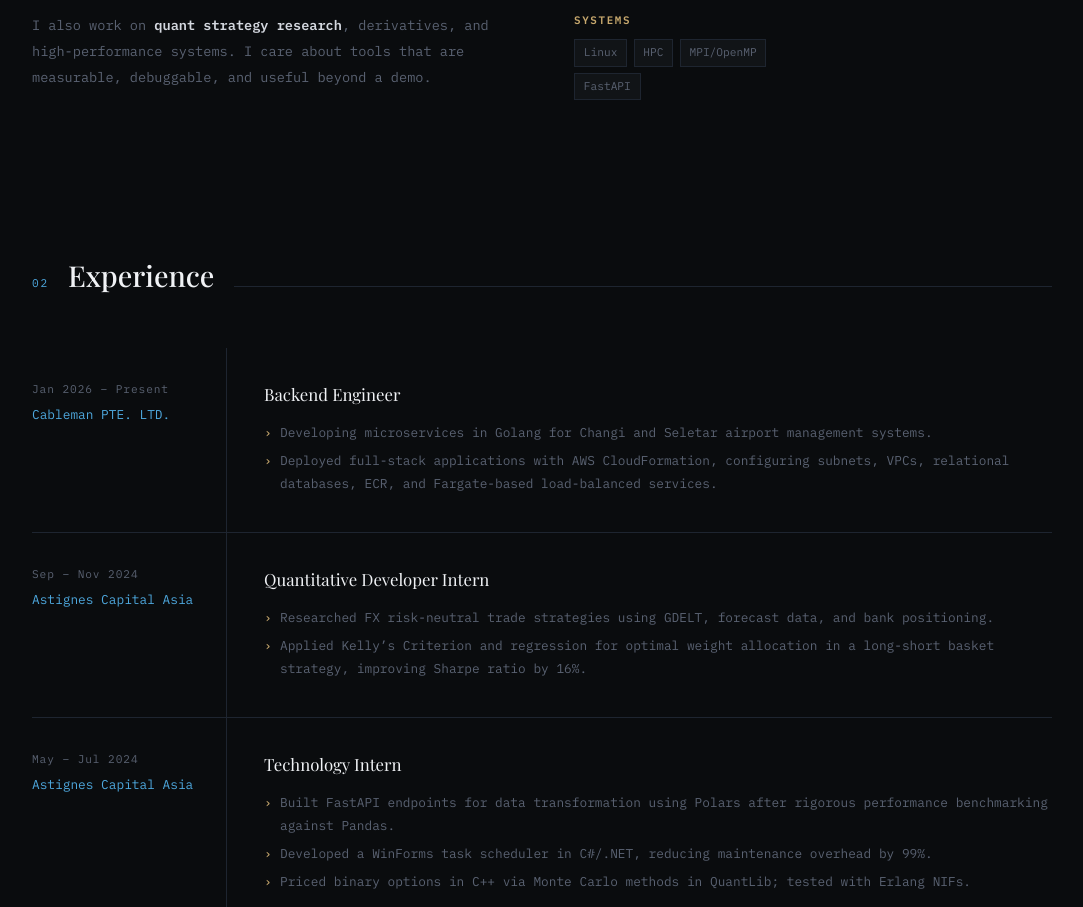
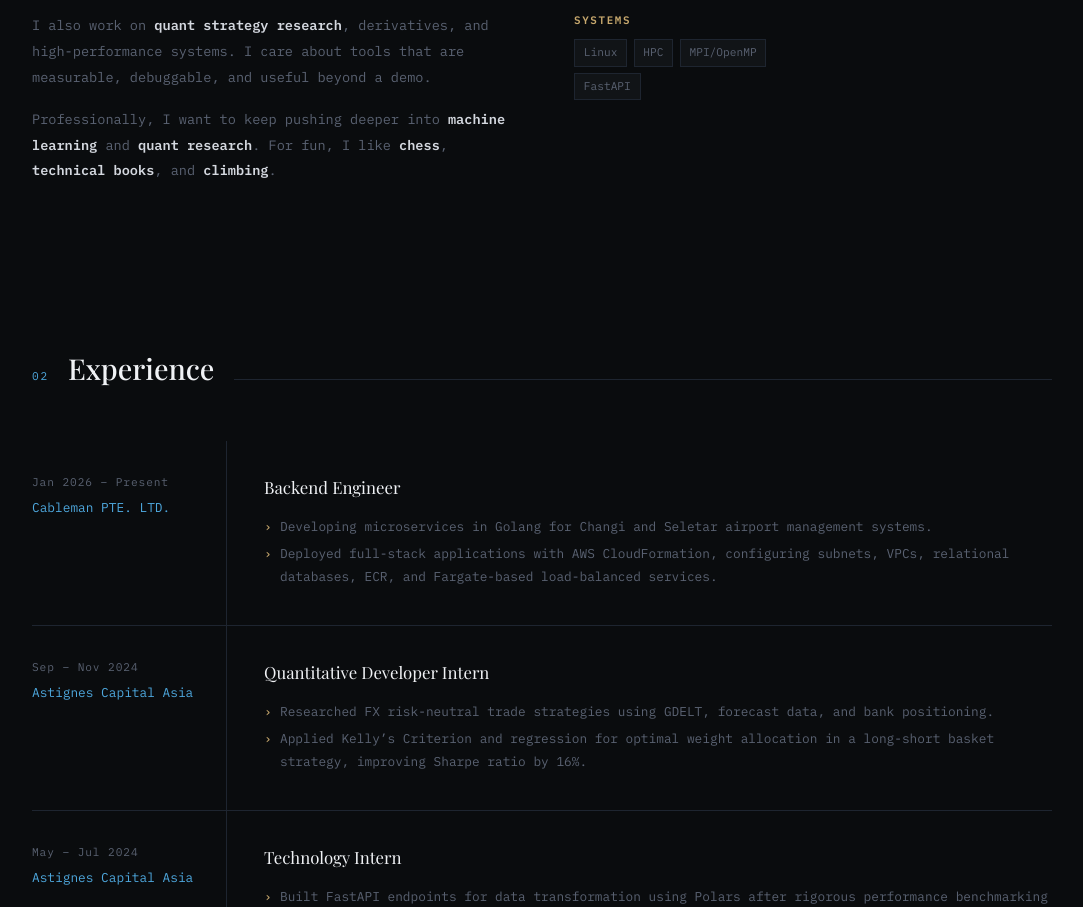
Before and after one commit to lakshya-aga/lakshya-aga.github.io, a website: page index.html in a window 1280 px wide. Shown: the part 1797-2704 px from the top of the page, without its empty margins (98-1181 px from the left). Drawn offline with nearby package versions, Linux system fonts and the light colour scheme.

Commit message:
Add personal goals and interests to intro

```diff
--- a/index.html
+++ b/index.html
@@ -503,6 +503,7 @@
         <p>I&rsquo;m an <strong>engineer</strong> from Nanyang Technological University focused on <strong>agentic AI</strong>, <strong>quant research infrastructure</strong>, and <strong>practical systems design</strong>.</p>
         <p>I build MCP servers, retrieval systems, market-data wrappers, pricing services, and research pipelines that help humans and models work with code and data more effectively.</p>
         <p>I also work on <strong>quant strategy research</strong>, derivatives, and high-performance systems. I care about tools that are measurable, debuggable, and useful beyond a demo.</p>
+        <p>Professionally, I want to keep pushing deeper into <strong>machine learning</strong> and <strong>quant research</strong>. For fun, I like <strong>chess</strong>, <strong>technical books</strong>, and <strong>climbing</strong>.</p>
       </div>
       <div class="reveal">
         <div class="skills-grid">
```
